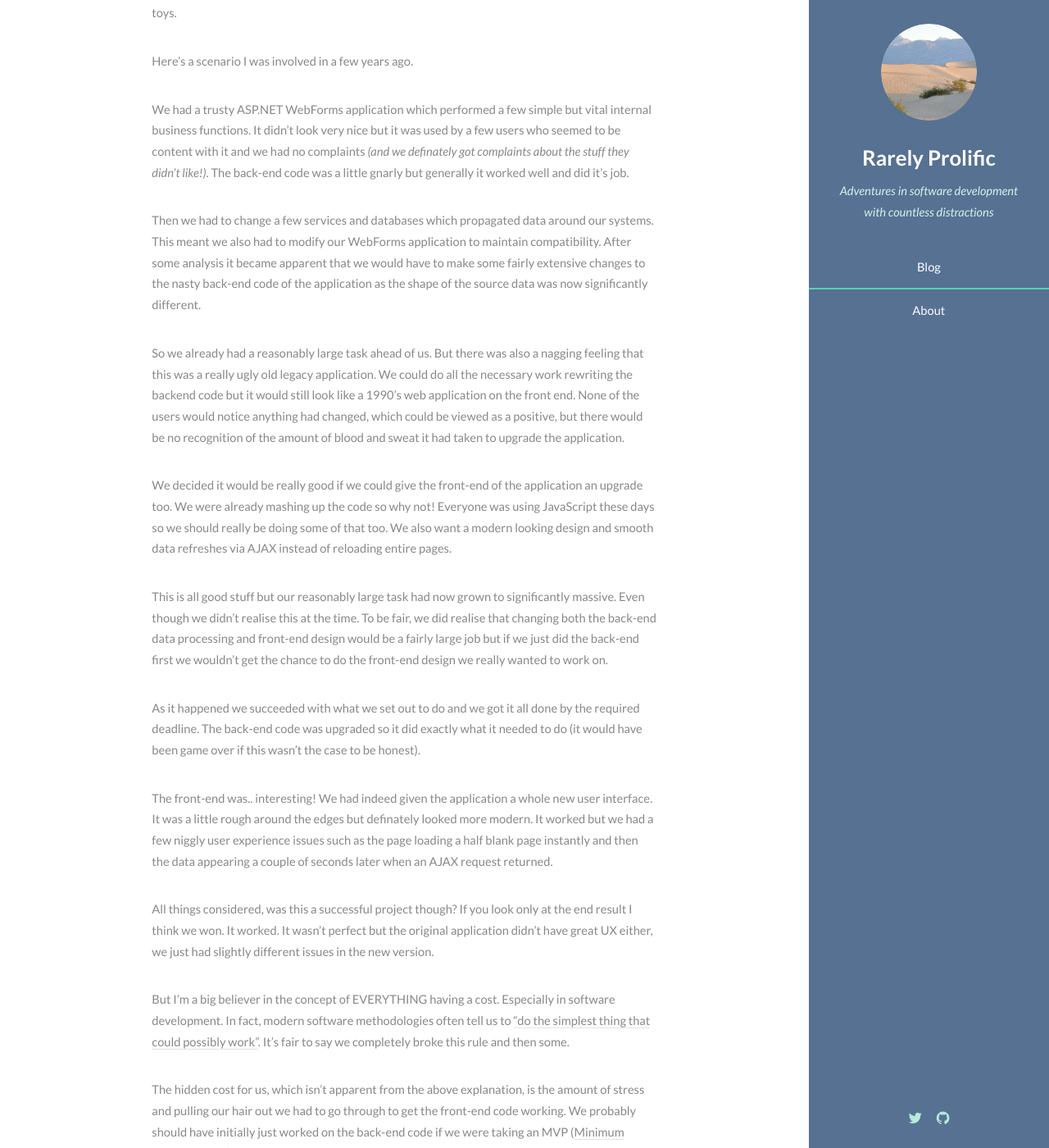
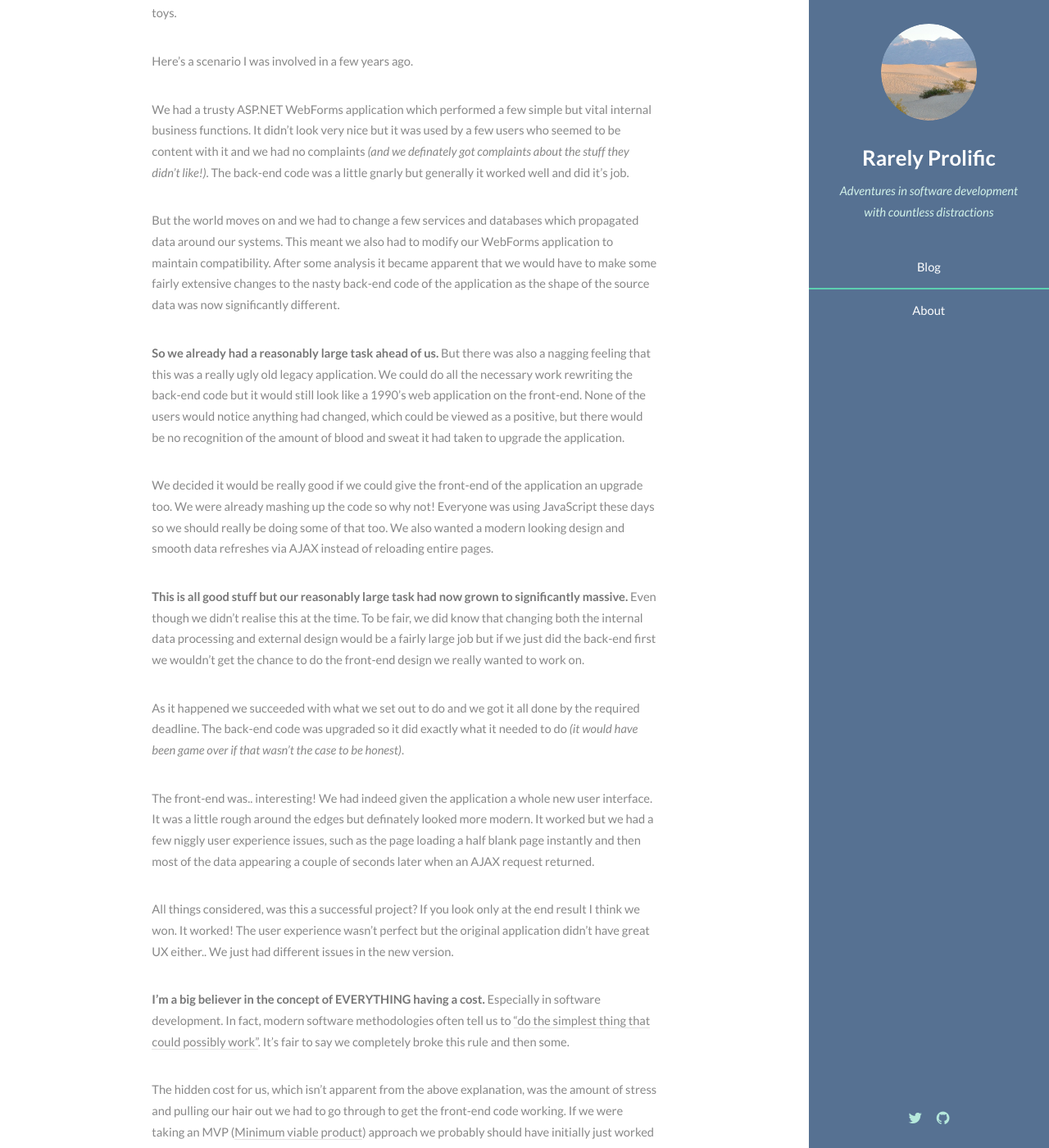
Before and after one commit to rarelyprolific/rarelyprolific.github.io, a Jekyll site: the page built from _posts/2017-01-25-innovation-and-learning.markdown, in a window 1280 px wide and 1400 px high, scrolled down 429 px. Shown: the whole window at 82% size. Built offline with Jekyll 4.4.1, drawn with Linux system fonts in a browser that asks for light colours; some of the changed text lies outside the part shown.

Commit message:
Tidied up initial blog post

```diff
--- a/_posts/2017-01-25-innovation-and-learning.markdown
+++ b/_posts/2017-01-25-innovation-and-learning.markdown
@@ -14,63 +14,66 @@
 but it was used by a few users who seemed to be content with it and we had no complaints *(and we definately got complaints about the
 stuff they didn't like!)*. The back-end code was a little gnarly but generally it worked well and did it's job.
 
-Then we had to change a few services and databases which propagated data around our systems. This meant we also had to modify our
+But the world moves on and we had to change a few services and databases which propagated data around our systems. This meant we also had to modify our
 WebForms application to maintain compatibility. After some analysis it became apparent that we would have to make some fairly
 extensive changes to the nasty back-end code of the application as the shape of the source data was now significantly different.
 
-So we already had a reasonably large task ahead of us. But there was also a nagging feeling that this was a really ugly old legacy application.
-We could do all the necessary work rewriting the backend code but it would still look like a 1990's web application on the front end.
+**So we already had a reasonably large task ahead of us.** But there was also a nagging feeling that this was a really ugly old legacy application.
+We could do all the necessary work rewriting the back-end code but it would still look like a 1990's web application on the front-end.
 None of the users would notice anything had changed, which could be viewed as a positive, but there would be no recognition of the amount
 of blood and sweat it had taken to upgrade the application.
 
 We decided it would be really good if we could give the front-end of the application an upgrade too. We were already mashing up the code so
-why not! Everyone was using JavaScript these days so we should really be doing some of that too. We also want a modern looking design and
+why not! Everyone was using JavaScript these days so we should really be doing some of that too. We also wanted a modern looking design and
 smooth data refreshes via AJAX instead of reloading entire pages.
 
-This is all good stuff but our reasonably large task had now grown to significantly massive. Even though we didn't realise this at the time.
-To be fair, we did realise that changing both the back-end data processing and front-end design would be a fairly large job but if we just
+**This is all good stuff but our reasonably large task had now grown to significantly massive.** Even though we didn't realise this at the time.
+To be fair, we did know that changing both the internal data processing and external design would be a fairly large job but if we just
 did the back-end first we wouldn't get the chance to do the front-end design we really wanted to work on.
 
 As it happened we succeeded with what we set out to do and we got it all done by the required deadline. The back-end code was upgraded so it
-did exactly what it needed to do (it would have been game over if this wasn't the case to be honest).
+did exactly what it needed to do *(it would have been game over if that wasn't the case to be honest)*.
 
 The front-end was.. interesting! We had indeed given the application a whole new user interface. It was a little rough around the edges but definately looked more modern.
-It worked but we had a few niggly user experience issues such as the page loading a half blank page instantly and then the data appearing a couple of
+It worked but we had a few niggly user experience issues, such as the page loading a half blank page instantly and then most of the data appearing a couple of
 seconds later when an AJAX request returned.
 
-All things considered, was this a successful project though? If you look only at the end result I think we won. It worked. It wasn't perfect but the
-original application didn't have great UX either, we just had slightly different issues in the new version.
+All things considered, was this a successful project? If you look only at the end result I think we won. It worked! The user experience wasn't perfect but the
+original application didn't have great UX either.. We just had different issues in the new version.
 
-But I'm a big believer in the concept of EVERYTHING having a cost. Especially in software development. In fact, modern software methodologies often tell
+**I'm a big believer in the concept of EVERYTHING having a cost.** Especially in software development. In fact, modern software methodologies often tell
 us to ["do the simplest thing that could possibly work"](http://ronjeffries.com/xprog/articles/practices/pracsimplest/). It's fair to say we completely
 broke this rule and then some.
 
-The hidden cost for us, which isn't apparent from the above explanation, is the amount of stress and pulling our hair out we had to go through to
-get the front-end code working. We probably should have initially just worked on the back-end code if we were taking
-an MVP ([Minimum viable product](https://en.wikipedia.org/wiki/Minimum_viable_product)) approach.
+The hidden cost for us, which isn't apparent from the above explanation, was the amount of stress and pulling our hair out we had to go through to
+get the front-end code working. If we were taking an MVP ([Minimum viable product](https://en.wikipedia.org/wiki/Minimum_viable_product)) approach
+we probably should have initially just worked on the back-end code.
 
-But, with hindsight, the overarching issues which exasperated the development process more than anything was:
-* No one on the team knew much about JavaScript development before we started the work.
-* We underestimated how much learning we would have to do "on the fly".
-* We couldn't begin to anticipate some of the issues we ended up having to deal with whilst writing and debugging the code.
+But, with hindsight, the overarching issues which exasperated the development process more than anything were:
+
+- No one on the team knew much about JavaScript development before we started the work.
+- We underestimated how much learning we would have to do "on the fly".
+- **Therefore..** We couldn't begin to anticipate some of the issues we ended up having to deal with whilst writing and debugging the code.
 
 It's easy to judge this as an observer and ask why a bunch of developers would dive head first into problems they don't have a clue how to solve (or how
 to even estimate with any degree of accuracy for that matter) but I've personally witnessed this scenario happen at more than one organisation and
 with both novice and experienced developers.
 
-I think it happens when you have a workplace culture which doesn't allocate any real time to enable developers to learn new skills.
-It can happen when a developer's time is ALWAYS tied to delivering a feature, so there is no time in reserve for personal development. They can get around
-this limitation by actually producing the new feature using exciting new stuff whilst learning it simultaneously. Two birds, one stone! Developers are great problem solvers after all.
+I think it happens when you have a workplace culture which doesn't allocate any real time to enabling developers to learn new skills.
+It can happen when a developer's time is **ALWAYS** tied to delivering a feature, so there is no time in reserve for personal development. They can get around
+this limitation by actually producing the new feature using exciting new languages and libraries whilst learning them simultaneously.
+Two birds, one stone! Developers are great problem solvers after all.
 
 But the cost is usually significantly more time spent in the debugger trying to diagnose problems based on code you don't really understand at this
-point (googling stack overflow to the rescue!) in addition to the bugs you have to fix in the business logic which was always part of the task anyway. Oh, and get it done
-by the same deadtime too. Stress! Argghh!
+point (googling stack overflow to the rescue!). This is in addition to the bugs you have to fix in the business logic which was always part of the
+task anyway. Oh, and get it done by the same deadtime too. **Stress! Argghh!**
 
-Personally I don't think this practice works. You are taking on risk which you can avoid. You may deliver on time or you may not deliver at all if you
-can't get the shiny new technology to do what you need it to. Either way, you are probably going to end up putting yourself under more pressure and stress than
+Personally I don't think this practice works. You are taking on risk which you can avoid. You may deliver on time.. Or you may not deliver at all if you
+can't get the new technology to do what you need it to. Either way, you are probably going to end up putting yourself under more pressure and stress than
 you need to and you aren't going to be at your best if you are doing that on a regular basis.
 
 Part of the solution is that your organisation (if they don't already) should really have a company strategy for developer personal development. Good developers
 generally learn in their own time but this behaviour should be engrained into the workplace too.
 
-Ultimately though, developers should have the discipline to learn and try out new skills in safe environments and keep unproven technologies away from the production codebase. (I'll elaborate on techniques for doing this in a future post.)
+Ultimately though, developers should have the discipline to learn and try out new skills in safe environments and keep unknown or unproven technologies away
+from the production codebase. (I'll elaborate on techniques for doing this in a future post.)
```
